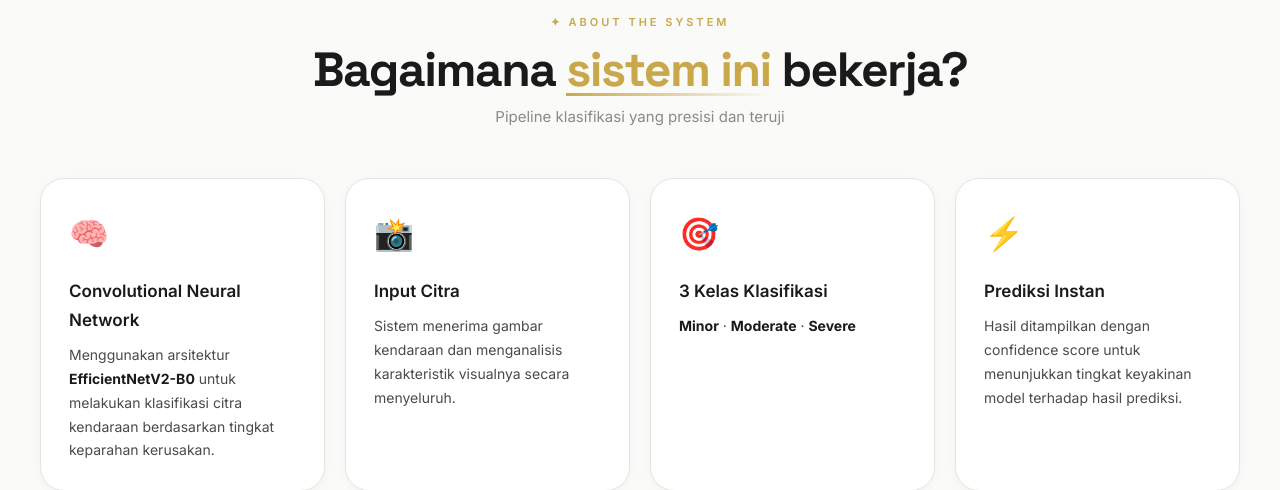
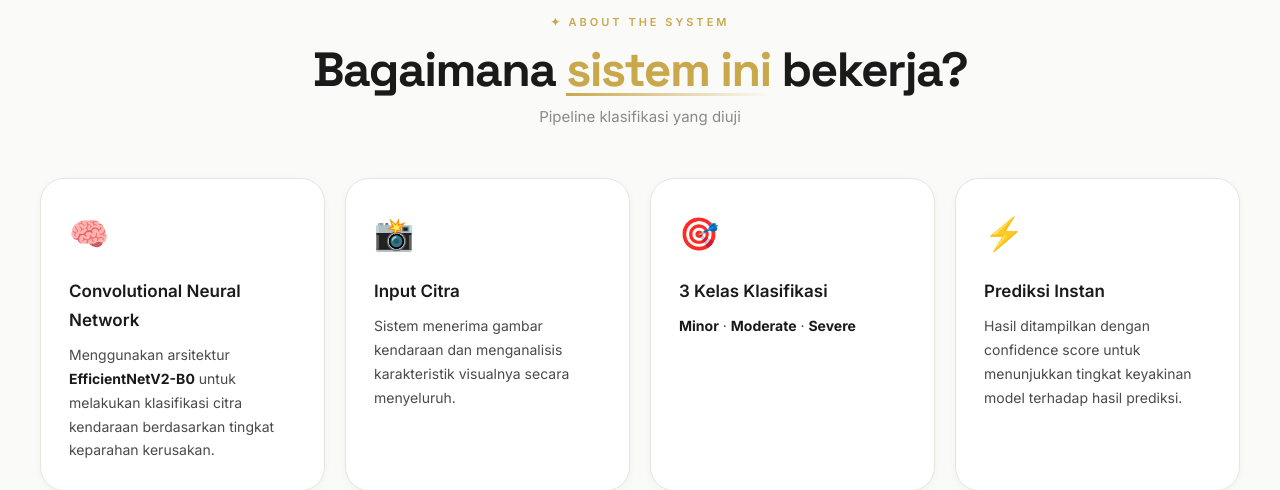
Before and after one commit to najlaputrikaliandra/car-damage-classification, a Flask app: page / in a window 1280 px wide. Shown: the part 867-1357 px from the top of the page. Run offline with Flask 3, Linux system fonts and the light colour scheme.

Commit message:
pembenaran html

```diff
--- a/templates/index.html
+++ b/templates/index.html
@@ -189,7 +189,7 @@
             <div class="section-header reveal-from-bottom">
                 <span class="section-label">✦ ABOUT THE SYSTEM</span>
                 <h2>Bagaimana <span class="gold-text">sistem ini</span> bekerja?</h2>
-                <p class="section-desc">Pipeline klasifikasi yang presisi dan teruji</p>
+                <p class="section-desc">Pipeline klasifikasi yang diuji</p>
             </div>
 
             <div class="about-grid">
```
